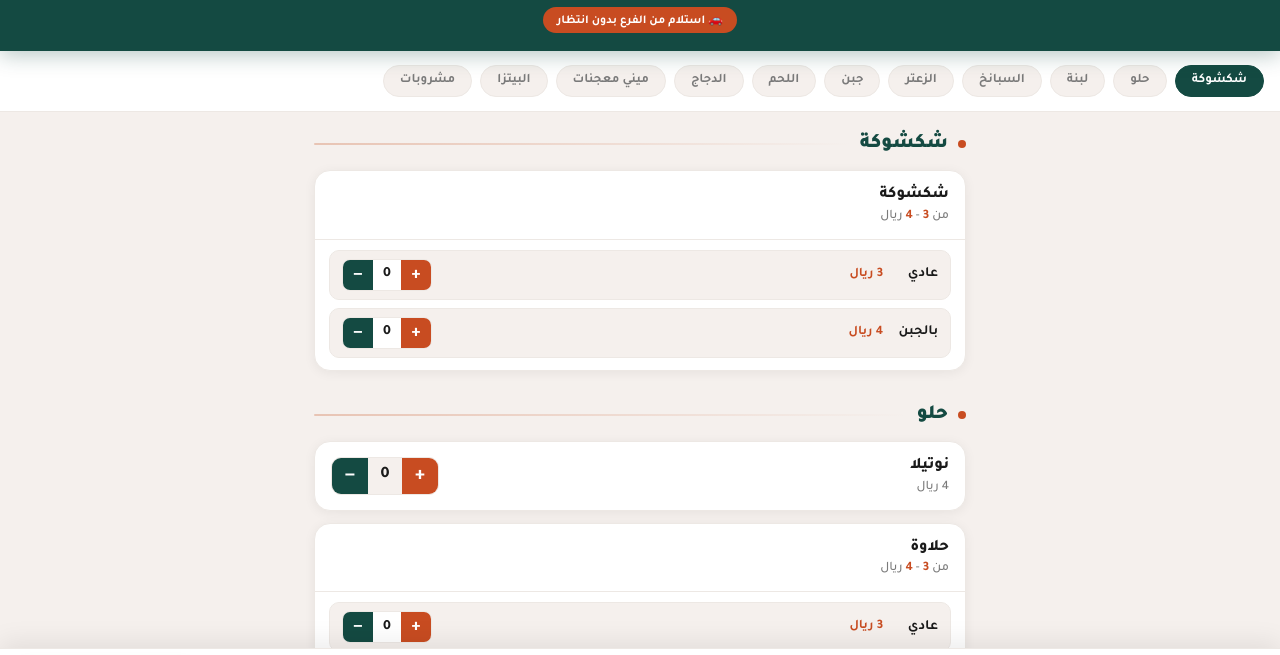
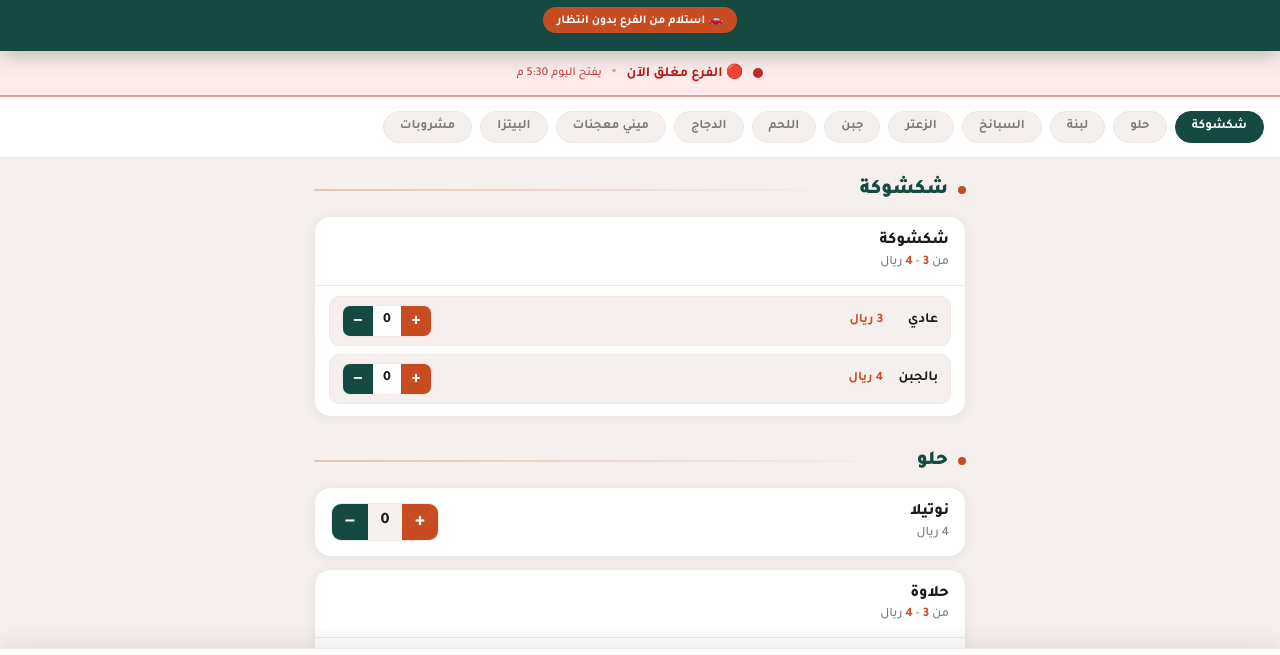
Before and after one commit to heliumeid-hue/-, a plain HTML site: page menu1.html in a window 1280 px wide. Shown: the part 75-730 px from the top of the page. Drawn offline with Linux system fonts and the light colour scheme.

Commit message:
Update menu1.html

```diff
--- a/menu1.html
+++ b/menu1.html
@@ -311,6 +311,44 @@
             display: none;
         }
         .item-count-total.show { display: inline-block; }
+
+        /* ── STATUS BANNER ── */
+        .status-banner {
+            display: flex;
+            align-items: center;
+            justify-content: center;
+            gap: 10px;
+            padding: 12px 18px;
+            font-size: 14px;
+            font-weight: 700;
+            position: sticky;
+            top: 0;
+            z-index: 49;
+            text-align: center;
+        }
+        .status-banner.open {
+            background: #e8f5e9;
+            color: #1b5e20;
+            border-bottom: 2px solid #a5d6a7;
+        }
+        .status-banner.closed {
+            background: #fdecea;
+            color: #b71c1c;
+            border-bottom: 2px solid #ef9a9a;
+        }
+        .status-dot {
+            width: 10px; height: 10px;
+            border-radius: 50%;
+            flex-shrink: 0;
+            animation: pulse 1.8s infinite;
+        }
+        .open .status-dot  { background: #2e7d32; }
+        .closed .status-dot { background: #c62828; animation: none; }
+        @keyframes pulse {
+            0%,100% { opacity: 1; transform: scale(1); }
+            50%      { opacity: 0.5; transform: scale(1.3); }
+        }
+        .status-next { font-size: 12px; font-weight: 500; opacity: 0.8; }
     </style>
 </head>
 <body>
@@ -319,6 +357,14 @@
     <h1>🥐 فطائر الخالدية للمعجنات</h1>
     <p>ألذ معجنات • اطلب الآن وجاهز للاستلام</p>
     <div class="header-badge">🚗 استلام من الفرع بدون انتظار</div>
+</div>
+
+<!-- Status Banner -->
+<div class="status-banner" id="statusBanner">
+    <div class="status-dot"></div>
+    <span id="statusText">جاري التحقق...</span>
+    <span id="statusSep" style="opacity:0.4">•</span>
+    <span class="status-next" id="statusNext"></span>
 </div>
 
 <!-- Category Nav -->
@@ -648,6 +694,77 @@ function navTo(btn, id) {
   btn.classList.add('active');
 }
 
+// ── BRANCH HOURS (KSA = UTC+3) ──
+// Each day: array of [openMinutes, closeMinutes] pairs (midnight = 0, 1440 = next midnight)
+const HOURS = {
+  0: [[390, 690], [1050, 1440]], // Sunday:    6:30-11:30, 17:30-24:00
+  1: [[390, 690], [1050, 1440]], // Monday
+  2: [[390, 690], [1050, 1440]], // Tuesday
+  3: [[390, 690], [1050, 1440]], // Wednesday
+  4: [[390, 690], [1050, 1440]], // Thursday
+  5: [[1050, 1440]],             // Friday:    17:30-24:00 only
+  6: [[390, 690], [1050, 1440]]  // Saturday
+};
+
+const DAY_AR = ['الأحد','الاثنين','الثلاثاء','الأربعاء','الخميس','الجمعة','السبت'];
+
+function minsToStr(m) {
+  const h = Math.floor(m / 60) % 24;
+  const min = m % 60;
+  const ampm = h < 12 ? 'ص' : 'م';
+  const h12 = h % 12 || 12;
+  return `${h12}:${String(min).padStart(2,'0')} ${ampm}`;
+}
+
+function checkStatus() {
+  const now = new Date();
+  // KSA = UTC+3
+  const ksaOffset = 3 * 60;
+  const utcMin = now.getUTCHours() * 60 + now.getUTCMinutes();
+  const ksaMin = (utcMin + ksaOffset) % 1440;
+  const ksaDay = Math.floor((now.getUTCDay() * 1440 + utcMin + ksaOffset) / 1440) % 7;
+
+  const todaySlots = HOURS[ksaDay] || [];
+  const banner = document.getElementById('statusBanner');
+  const textEl = document.getElementById('statusText');
+  const nextEl = document.getElementById('statusNext');
+
+  // check if currently open
+  const isOpen = todaySlots.some(([o, c]) => ksaMin >= o && ksaMin < c);
+
+  if (isOpen) {
+    banner.className = 'status-banner open';
+    textEl.textContent = '✅ الفرع مفتوح الآن';
+    // find when current slot ends
+    const currentSlot = todaySlots.find(([o, c]) => ksaMin >= o && ksaMin < c);
+    nextEl.textContent = `يغلق الساعة ${minsToStr(currentSlot[1])}`;
+  } else {
+    banner.className = 'status-banner closed';
+    textEl.textContent = '🔴 الفرع مغلق الآن';
+    // find next opening: check remaining slots today, then tomorrow
+    let nextOpen = null;
+    for (const [o] of todaySlots) {
+      if (ksaMin < o) { nextOpen = { day: ksaDay, mins: o }; break; }
+    }
+    if (!nextOpen) {
+      // search next 7 days
+      for (let d = 1; d <= 7; d++) {
+        const nd = (ksaDay + d) % 7;
+        if (HOURS[nd] && HOURS[nd].length) {
+          nextOpen = { day: nd, mins: HOURS[nd][0][0] }; break;
+        }
+      }
+    }
+    if (nextOpen) {
+      const dayLabel = nextOpen.day === ksaDay ? 'اليوم' : DAY_AR[nextOpen.day];
+      nextEl.textContent = `يفتح ${dayLabel} ${minsToStr(nextOpen.mins)}`;
+    }
+  }
+}
+
+checkStatus();
+setInterval(checkStatus, 60000); // refresh every minute
+
 // ── INIT ──
 buildMenu();
 </script>
```
